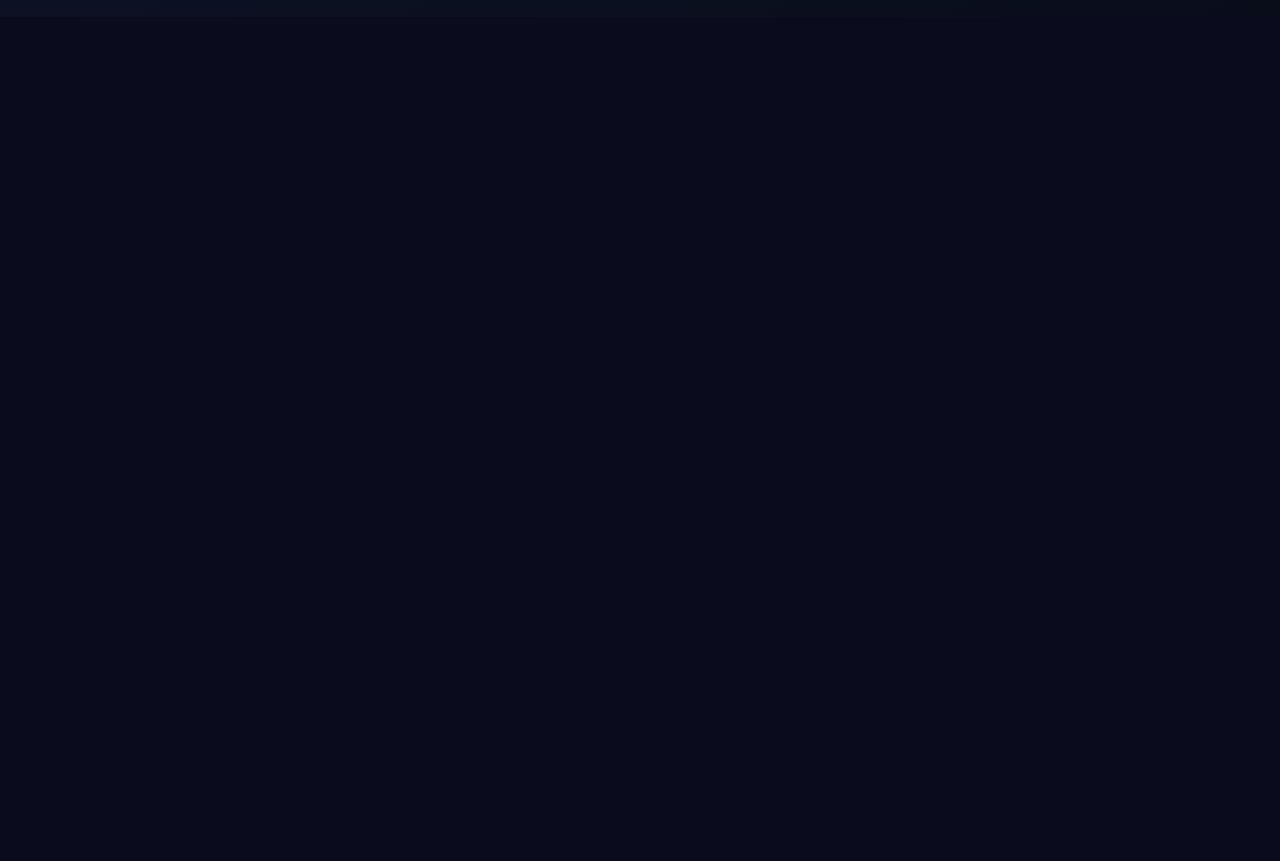
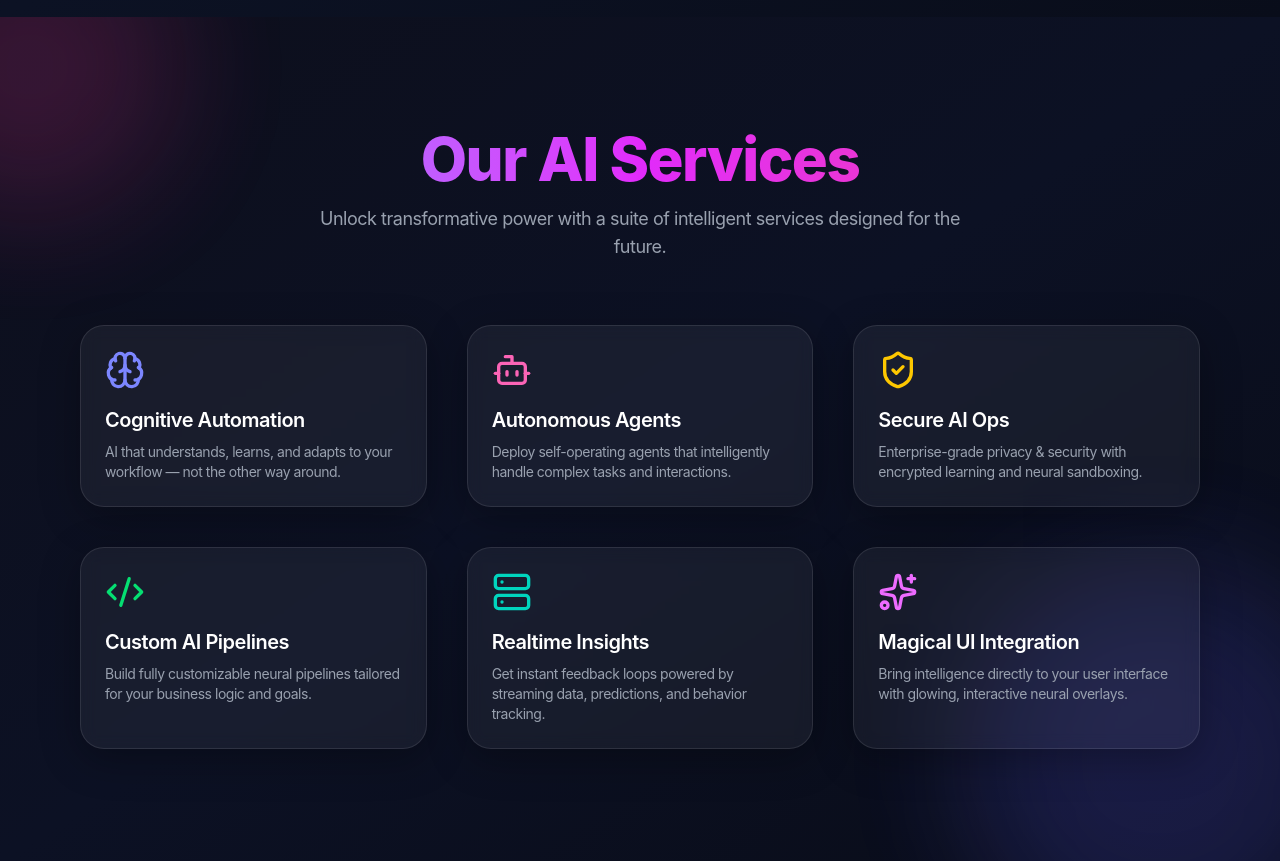
Before and after one commit to krishnasahu22032003/KIVO-landing-page, a React (Vite) app: page / in a window 1280 px wide. Shown: the part 800-1661 px from the top of the page. Before the commit the page ends 817 px from the top, so only its background shows below. Built offline with nearby package versions, Linux system fonts and the light colour scheme.

Commit message:
Coded services section

```diff
--- a/package.json
+++ b/package.json
@@ -12,6 +12,7 @@
   "dependencies": {
     "@tailwindcss/vite": "^4.1.11",
     "gsap": "^3.13.0",
+    "lucide-react": "^0.525.0",
     "react": "^19.1.0",
     "react-dom": "^19.1.0",
     "react-icons": "^5.5.0",
--- a/src/App.jsx
+++ b/src/App.jsx
@@ -1,5 +1,6 @@
 import Hero from "./components/Hero"
 import Navbar from "./components/Navbar"
+import Services from "./components/Services"
 
 function App() {
 
@@ -9,8 +10,7 @@ function App() {
  <main className="bg-black w-autp overflow-x-hidden " >
 <Navbar/>
 <Hero/>
-
-
+<Services/>
  </main>
     </>
   )
--- /dev/null
+++ b/src/components/Services.jsx
@@ -0,0 +1,71 @@
+import React from "react";
+import { Brain, Bot, Code2, Server, ShieldCheck, Sparkles } from "lucide-react";
+
+const services = [
+  {
+    title: "Cognitive Automation",
+    description: "AI that understands, learns, and adapts to your workflow — not the other way around.",
+    icon: <Brain className="w-10 h-10 text-indigo-400" />,
+  },
+  {
+    title: "Autonomous Agents",
+    description: "Deploy self-operating agents that intelligently handle complex tasks and interactions.",
+    icon: <Bot className="w-10 h-10 text-pink-400" />,
+  },
+  {
+    title: "Secure AI Ops",
+    description: "Enterprise-grade privacy & security with encrypted learning and neural sandboxing.",
+    icon: <ShieldCheck className="w-10 h-10 text-yellow-400" />,
+  },
+  {
+    title: "Custom AI Pipelines",
+    description: "Build fully customizable neural pipelines tailored for your business logic and goals.",
+    icon: <Code2 className="w-10 h-10 text-green-400" />,
+  },
+  {
+    title: "Realtime Insights",
+    description: "Get instant feedback loops powered by streaming data, predictions, and behavior tracking.",
+    icon: <Server className="w-10 h-10 text-teal-400" />,
+  },
+  {
+    title: "Magical UI Integration",
+    description: "Bring intelligence directly to your user interface with glowing, interactive neural overlays.",
+    icon: <Sparkles className="w-10 h-10 text-fuchsia-400" />,
+  },
+];
+
+const Services = () => {
+  return (
+    <section className="relative z-10 w-full px-6 py-28 md:px-20 bg-gradient-to-br from-[#0d0f1c] via-[#0c1124] to-[#090c18] text-white overflow-hidden">
+      {/* Glow orbs */}
+      <div className="absolute top-[-100px] left-[-120px] w-[300px] h-[300px] bg-pink-500/20 blur-3xl rounded-full animate-pulse -z-10" />
+      <div className="absolute bottom-[-100px] right-[-80px] w-[400px] h-[400px] bg-indigo-500/20 blur-3xl rounded-full animate-pulse -z-10" />
+
+      <div className="max-w-7xl mx-auto text-center mb-16">
+        <h2 className="text-4xl md:text-6xl font-extrabold bg-gradient-to-r from-indigo-400 via-fuchsia-500 to-pink-500 text-transparent bg-clip-text tracking-tight">
+          Our AI Services
+        </h2>
+        <p className="text-gray-400 mt-4 max-w-2xl mx-auto text-lg">
+          Unlock transformative power with a suite of intelligent services designed for the future.
+        </p>
+      </div>
+
+      <div className="grid grid-cols-1 sm:grid-cols-2 lg:grid-cols-3 gap-10 max-w-7xl mx-auto">
+        {services.map((service, idx) => (
+          <div
+            key={idx}
+            className="group p-6 rounded-3xl bg-white/5 border border-white/10 shadow-[0_10px_40px_rgba(0,0,0,0.3)] hover:shadow-[0_20px_60px_rgba(0,0,0,0.4)] hover:bg-white/10 backdrop-blur transition duration-300 hover:-translate-y-2"
+          >
+            <div className="mb-4">{service.icon}</div>
+            <h3 className="text-xl font-semibold text-white mb-2 group-hover:text-indigo-300 transition">
+              {service.title}
+            </h3>
+            <p className="text-gray-400 text-sm">{service.description}</p>
+          </div>
+        ))}
+      </div>
+    </section>
+  );
+};
+
+export default Services;
```
Also changed, not shown: 1 other file (tests, documents, lock files or other folders).
